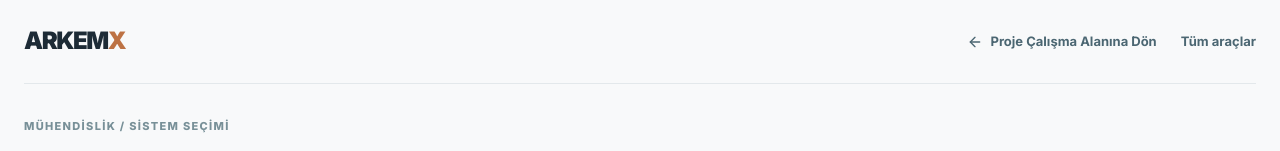
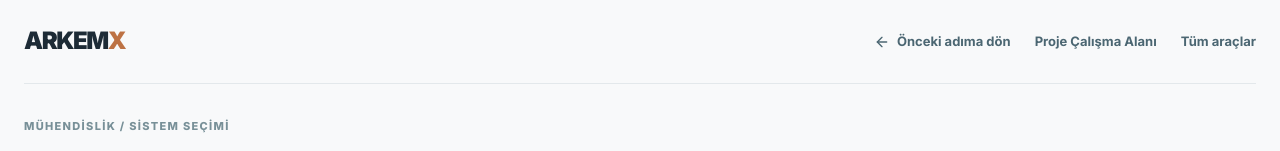
Before and after one commit to BuseIbsiroglu0637/arkemx-core-v1, a Next.js app: page /sistem-karsilastirma in a window 1280 px wide. Shown: the top 151 px of the page. Built offline with nearby package versions, Linux system fonts and the light colour scheme.

Commit message:
ux: add previous-step navigation

```diff
--- a/app/sistem-karsilastirma/page.tsx
+++ b/app/sistem-karsilastirma/page.tsx
@@ -19,7 +19,8 @@ export default function SimpleSystemComparisonPage() {
       <header className="arx-simple-head">
         <Link href="/" className="arx-simple-brand" aria-label="ARKEMX araçlar ana sayfası">ARKEM<span>X</span></Link>
         <nav className="arx-workspace-nav" aria-label="Sayfa bağlantıları">
-          <Link href="/dijital-proje-merkezi"><ArrowLeft size={16} aria-hidden="true" /> Proje Çalışma Alanına Dön</Link>
+          <Link href="/tasiyici-on-tasarim"><ArrowLeft size={16} aria-hidden="true" /> Önceki adıma dön</Link>
+          <Link href="/dijital-proje-merkezi">Proje Çalışma Alanı</Link>
           <Link href="/">Tüm araçlar</Link>
         </nav>
       </header>
```
